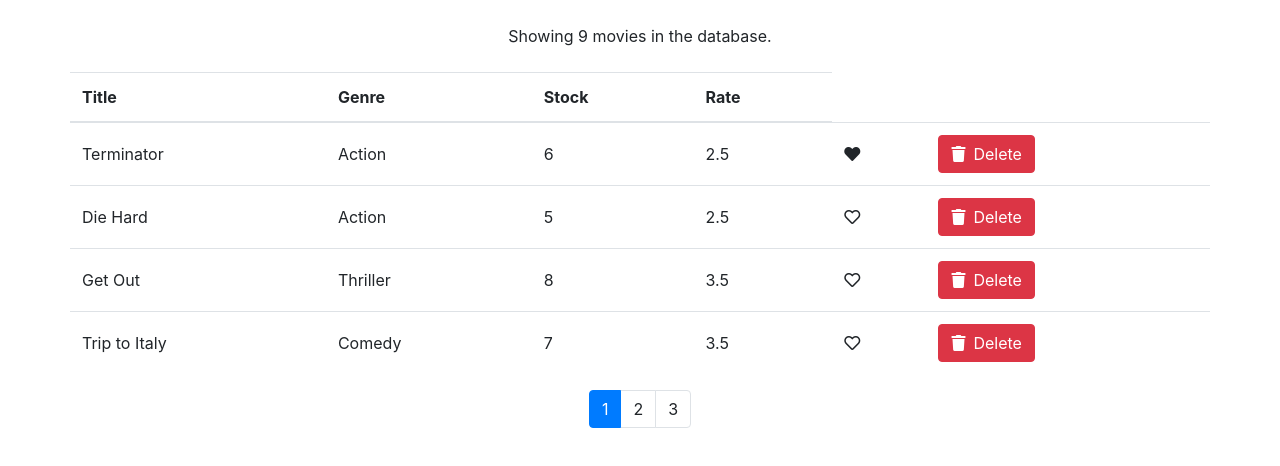
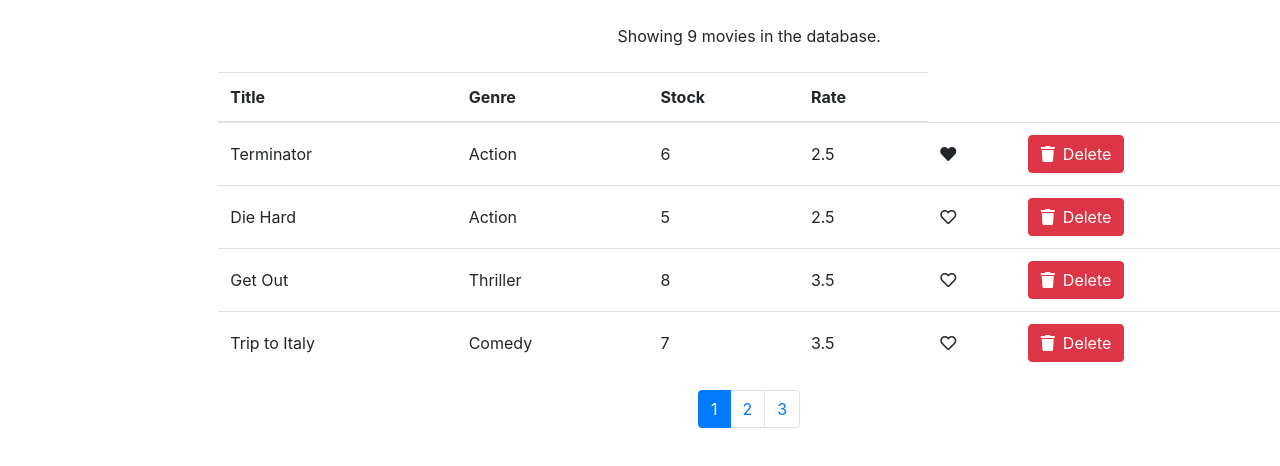
Before and after one commit to shennguyenrs/study_projects, a React (Create React App) app in the folder reactjs/movies-app/: page / in a window 1280 px wide. Shown: the top 466 px of the page. Built offline with nearby package versions, Linux system fonts and the light colour scheme.

Commit message:
update code

```diff
--- a/reactjs/movies-app/package.json
+++ b/reactjs/movies-app/package.json
@@ -7,6 +7,7 @@
     "@testing-library/react": "^9.3.2",
     "@testing-library/user-event": "^7.1.2",
     "lodash": "4.17.10",
+    "prop-types": "^15.7.2",
     "react": "^16.13.1",
     "react-dom": "^16.13.1",
     "react-scripts": "3.4.1"
--- a/reactjs/movies-app/src/components/common/like.jsx
+++ b/reactjs/movies-app/src/components/common/like.jsx
@@ -1,6 +1,6 @@
 import React from "react";
 
-let like = (props) => {
+let Like = (props) => {
   let classes = "fa-heart fas";
   if (!props.liked) classes = classes.replace("fas", "far");
   return (
@@ -12,4 +12,4 @@ let like = (props) => {
   );
 };
 
-export default like;
+export default Like;
--- /dev/null
+++ b/reactjs/movies-app/src/components/common/listgenres.jsx
@@ -0,0 +1,15 @@
+import React from "react";
+
+let ListGenres = (props) => {
+  let { genres } = props;
+  let classes = "list-group-item list-group-item-action";
+  return (
+    <div className="list-group">
+      {genres.map((genre) => {
+        <a key={genre} href="/#" className={classes}></a>;
+      })}
+    </div>
+  );
+};
+
+export default ListGenres;
--- a/reactjs/movies-app/src/components/common/pagination.jsx
+++ b/reactjs/movies-app/src/components/common/pagination.jsx
@@ -1,12 +1,18 @@
 import React from "react";
 import _ from "lodash";
+import PropTypes from "prop-types";
 
-let pagination = (props) => {
+let Pagination = (props) => {
   let { itemsCount, pageSize, currentPage, onChangePage } = props;
   let pagesCount = Math.ceil(itemsCount / pageSize);
 
   if (pagesCount === 1) return null;
   let pages = _.range(1, pagesCount + 1);
+
+  let handleChangePage = (page) => (e) => {
+    e.preventDefault();
+    onChangePage(page);
+  };
 
   return (
     <nav>
@@ -16,7 +22,7 @@ let pagination = (props) => {
             key={page}
             className={page === currentPage ? "page-item active" : "page-item"}
           >
-            <a className="page-link" onClick={() => onChangePage(page)}>
+            <a href="/#" className="page-link" onClick={handleChangePage(page)}>
               {page}
             </a>
           </li>
@@ -26,4 +32,11 @@ let pagination = (props) => {
   );
 };
 
-export default pagination;
+Pagination.propTypes = {
+  itemsCount: PropTypes.number.isRequired,
+  pageSize: PropTypes.number.isRequired,
+  currentPage: PropTypes.number.isRequired,
+  onChangePage: PropTypes.func.isRequired,
+};
+
+export default Pagination;
--- a/reactjs/movies-app/src/components/movies.jsx
+++ b/reactjs/movies-app/src/components/movies.jsx
@@ -1,24 +1,34 @@
 import React, { Component } from "react";
 import { getMovies } from "../services/fakeMovieService";
+import { getGenres } from "../services/fakeGenreService";
 import Like from "./common/like";
 import Pagination from "./common/pagination";
+import ListGenres from "./common/listgenres";
 import { paginate } from "../utils/paginate";
 
 export default class Movies extends Component {
   state = {
     movies: getMovies(),
+    genres: getGenres(),
     pageSize: 4,
     currentPage: 1,
   };
 
   render() {
     let { length: count } = this.state.movies;
-    let { pageSize, currentPage, movies: allMovies } = this.state;
+    let { pageSize, currentPage, movies: allMovies, genres } = this.state;
+    console.log(allMovies);
 
     if (count === 0) return <p>There are no movies in the database.</p>;
     let movies = paginate(allMovies, currentPage, pageSize);
+    console.log(movies);
     return (
       <>
+        <div className="row">
+          <div className="col-2">
+            <ListGenres genres={genres} />
+          </div>
+          <div className="col">
             <p className="text-center m-4">
               Showing {count} movies in the database.
             </p>
@@ -64,6 +74,8 @@ export default class Movies extends Component {
               pageSize={pageSize}
               onChangePage={this.changePage}
             />
+          </div>
+        </div>
       </>
     );
   }
```
Lines whose indentation alone changed are shown as unchanged.
